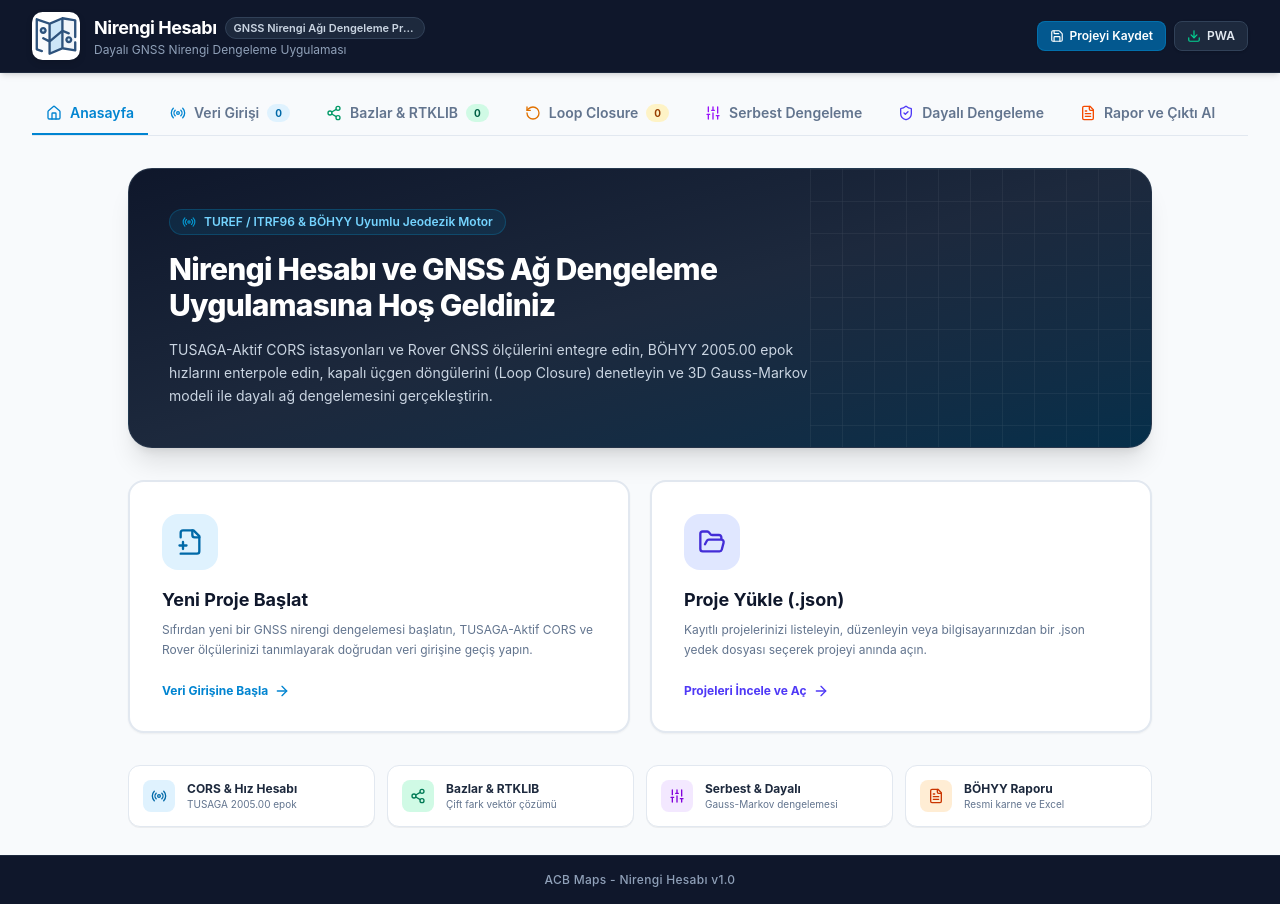
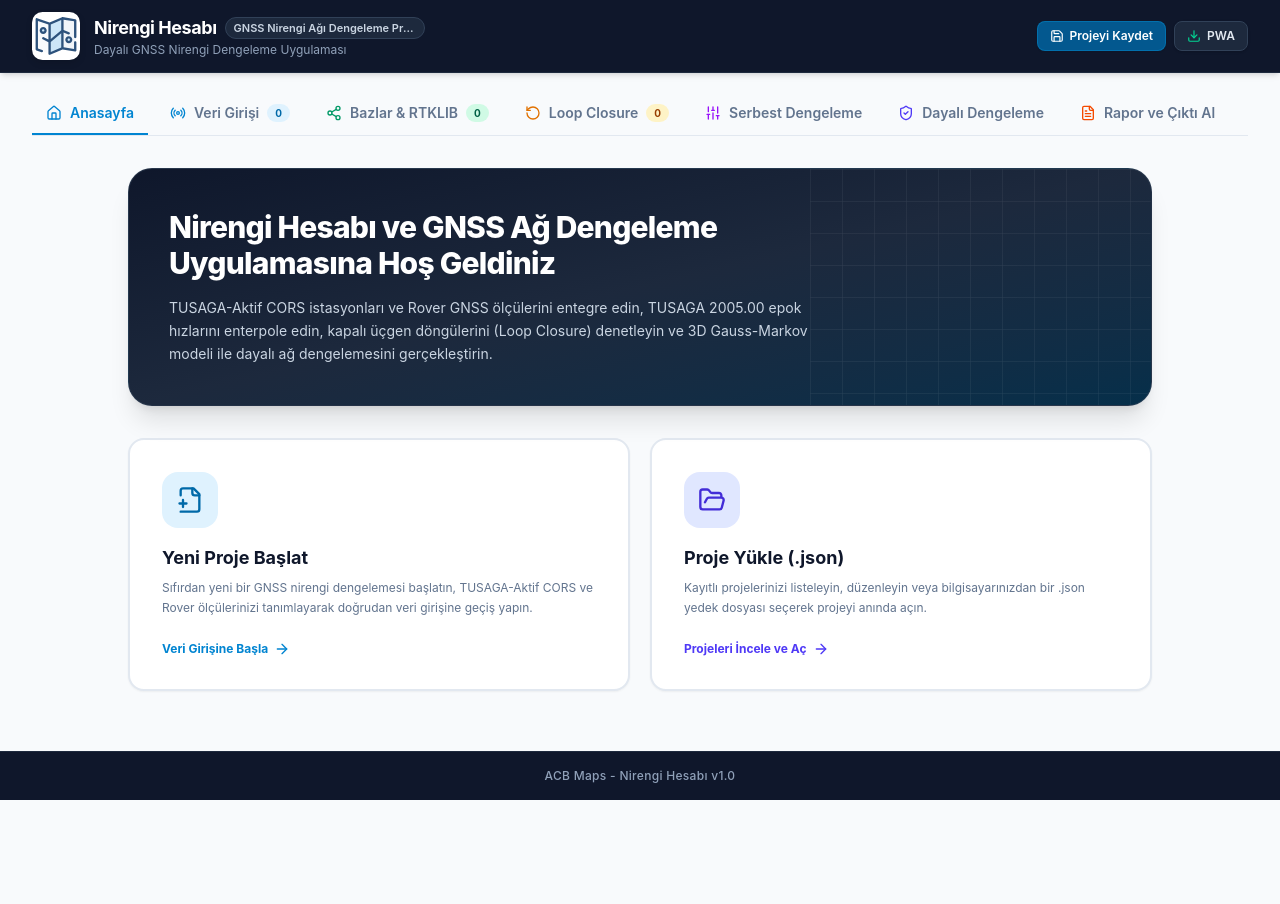
Before and after one commit to ACB-Soft/nirengi-hesabi, a React (Vite) app: page / in a window 1280 px wide. After the commit the page ends 800 px from the top, so only its background shows below. Built offline with nearby package versions, Linux system fonts and the light colour scheme.

Commit message:
refactor(ui): update welcome banner and simplify dashboard
Remove redundant header badge and streamline workflow information section to improve UI clarity.

```diff
--- a/src/components/HomeTab.tsx
+++ b/src/components/HomeTab.tsx
@@ -159,15 +159,12 @@ export const HomeTab: React.FC<HomeTabProps> = ({
       {/* Hero Welcome Banner */}
       <div className="bg-gradient-to-br from-slate-900 via-slate-800 to-sky-950 text-white rounded-3xl p-6 sm:p-10 shadow-xl border border-slate-700/60 relative overflow-hidden">
         <div className="relative z-10 max-w-2xl space-y-4">
-          <div className="inline-flex items-center gap-2 px-3 py-1 rounded-full bg-sky-500/10 border border-sky-400/20 text-sky-300 text-xs font-semibold">
-            <Radio className="w-3.5 h-3.5 text-sky-400 animate-pulse" />
-            <span>TUREF / ITRF96 & BÖHYY Uyumlu Jeodezik Motor</span>
-          </div>
+
           <h2 className="text-2xl sm:text-3xl font-extrabold tracking-tight text-white">
             Nirengi Hesabı ve GNSS Ağ Dengeleme Uygulamasına Hoş Geldiniz
           </h2>
           <p className="text-sm text-slate-300 leading-relaxed">
-            TUSAGA-Aktif CORS istasyonları ve Rover GNSS ölçülerini entegre edin, BÖHYY 2005.00 epok hızlarını enterpole edin, kapalı üçgen döngülerini (Loop Closure) denetleyin ve 3D Gauss-Markov modeli ile dayalı ağ dengelemesini gerçekleştirin.
+            TUSAGA-Aktif CORS istasyonları ve Rover GNSS ölçülerini entegre edin, TUSAGA 2005.00 epok hızlarını enterpole edin, kapalı üçgen döngülerini (Loop Closure) denetleyin ve 3D Gauss-Markov modeli ile dayalı ağ dengelemesini gerçekleştirin.
           </p>
         </div>
 
@@ -417,49 +414,6 @@ export const HomeTab: React.FC<HomeTabProps> = ({
           </div>
         </div>
       )}
-
-      {/* Workflow Information Strip */}
-      <div className="grid grid-cols-2 sm:grid-cols-4 gap-3">
-        <div className="p-3.5 rounded-xl bg-white border border-slate-200 flex items-center gap-3 shadow-2xs">
-          <div className="w-8 h-8 rounded-lg bg-sky-100 text-sky-700 flex items-center justify-center shrink-0">
-            <Radio className="w-4 h-4" />
-          </div>
-          <div>
-            <div className="text-xs font-bold text-slate-800">CORS & Hız Hesabı</div>
-            <div className="text-[10px] text-slate-500">TUSAGA 2005.00 epok</div>
-          </div>
-        </div>
-
-        <div className="p-3.5 rounded-xl bg-white border border-slate-200 flex items-center gap-3 shadow-2xs">
-          <div className="w-8 h-8 rounded-lg bg-emerald-100 text-emerald-700 flex items-center justify-center shrink-0">
-            <Share2 className="w-4 h-4" />
-          </div>
-          <div>
-            <div className="text-xs font-bold text-slate-800">Bazlar & RTKLIB</div>
-            <div className="text-[10px] text-slate-500">Çift fark vektör çözümü</div>
-          </div>
-        </div>
-
-        <div className="p-3.5 rounded-xl bg-white border border-slate-200 flex items-center gap-3 shadow-2xs">
-          <div className="w-8 h-8 rounded-lg bg-purple-100 text-purple-700 flex items-center justify-center shrink-0">
-            <Sliders className="w-4 h-4" />
-          </div>
-          <div>
-            <div className="text-xs font-bold text-slate-800">Serbest & Dayalı</div>
-            <div className="text-[10px] text-slate-500">Gauss-Markov dengelemesi</div>
-          </div>
-        </div>
-
-        <div className="p-3.5 rounded-xl bg-white border border-slate-200 flex items-center gap-3 shadow-2xs">
-          <div className="w-8 h-8 rounded-lg bg-orange-100 text-orange-700 flex items-center justify-center shrink-0">
-            <FileText className="w-4 h-4" />
-          </div>
-          <div>
-            <div className="text-xs font-bold text-slate-800">BÖHYY Raporu</div>
-            <div className="text-[10px] text-slate-500">Resmi karne ve Excel</div>
-          </div>
-        </div>
-      </div>
 
       {/* Proje Yükle Modal */}
       {isLoadModalOpen && (
```
